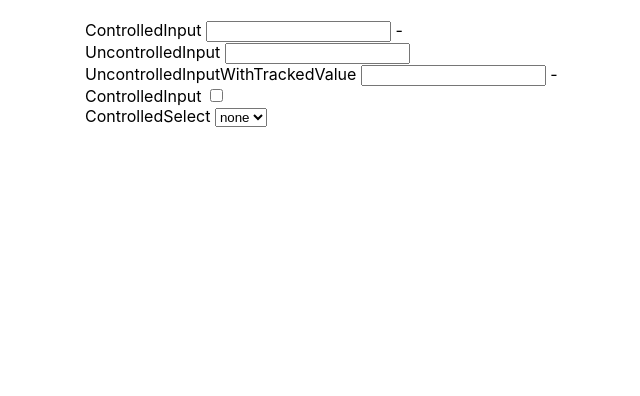
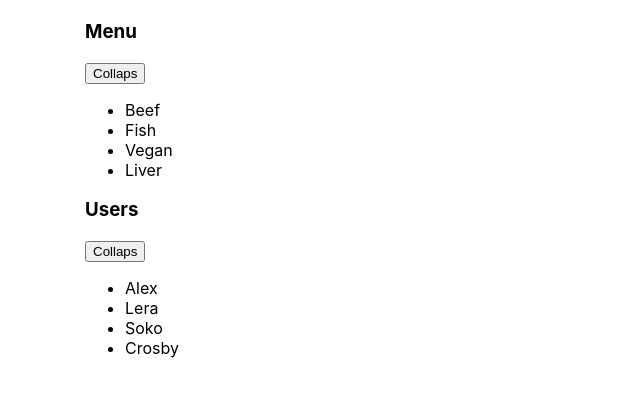
Before and after one commit to aavdienko/ReactTS-kabzda, a React (Create React App) app: page / in a window 1280 px wide. Shown: the top 396 px of the page, without its empty margins (255-895 px from the left). Built offline with nearby package versions, Linux system fonts and the light colour scheme.

Commit message:
Lesson 14. Added array of items to Accordion

```diff
--- a/src/App.tsx
+++ b/src/App.tsx
@@ -1,12 +1,12 @@
 import React, { useState } from 'react';
 import './App.css';
 import Accordion from './components/Accordion/Accordion';
-import { ControlledCheckbox, ControlledInput, ControlledSelect } from './components/ControlledInput';
+import { ControlledCheckbox, ControlledInput, ControlledSelect } from './components/Inputs/ControlledInput';
 import { OnOff } from './components/OnOff/OnOff';
 import Rating, { RatingValuType } from './components/Rating/Rating';
 import { SelfControledAccordion } from './components/SelfControledAccordion/SelfControledAccordion';
 import { SelfControledRaiting } from './components/SelfControledRaiting/SelfControledRaiting';
-import { UncontrolledInput, UncontrolledInputWithTrackedValue } from './components/UncontrolledInput';
+import { UncontrolledInput, UncontrolledInputWithTrackedValue } from './components/Inputs/UncontrolledInput';
 
 
 function App() {
@@ -14,22 +14,29 @@ function App() {
   const [ratingValue, setRatingValue] = useState<RatingValuType>(1)
   const [accordinonCollapsed, setAccordionCollapsed] = useState<boolean>(false)
 
+  const itemsMenu = [
+    {title: 'Beef', value: 1 },
+    {title: 'Fish', value: 1 },
+    {title: 'Vegan', value: 3},
+    {title: 'Liver', value: 4}
+  ]
+  const itemsUsers = [
+    {title: 'Alex', value: 1 },
+    {title: 'Lera', value: 2 },
+    {title: 'Soko', value: 3},
+    {title: 'Crosby', value: 4}
+  ]
+
+  const onclickHandler = (value: any) => {
+    console.log( value < 2 ? `${value} beer please` : `${value} beers please` );
+  }
+
   return (
     <div className={'App'}>
 
-      <ControlledInput value={'bbbb'}/>
-      <UncontrolledInput/>
-      <UncontrolledInputWithTrackedValue />
-      <ControlledCheckbox/>
-      <ControlledSelect/>
-      {/* <OnOff />
-      <OnOff /> */}
-      {/* <OnOff />
-      <OnOff />
-      <OnOff /> */}
-      {/* <SelfControledAccordion title={'Menu'}/>
-      <SelfControledAccordion title={'Users'}/>
-      <SelfControledRaiting/>
+      <SelfControledAccordion title={'Menu'} items={itemsMenu} onclickHandler={onclickHandler}/>
+      <SelfControledAccordion title={'Users'} items={itemsUsers} onclickHandler={onclickHandler}/>
+      {/* <SelfControledRaiting/>
       <SelfControledRaiting/>
       <SelfControledRaiting/> */}
       {/* <OnOff active={false}/> */}
--- a/src/components/SelfControledAccordion/SelfControledAccordion.tsx
+++ b/src/components/SelfControledAccordion/SelfControledAccordion.tsx
@@ -1,9 +1,19 @@
 import React, { useState } from 'react';
+
+type ItemsType = {
+  title: string
+  value: number
+}
+
 
 type AccordionPropsType = {
   title: string
+  items: ItemsType[]
+  onclickHandler: (value: any) => void
   // collapsed: boolean
 }
+
+
 
 export function SelfControledAccordion(props: AccordionPropsType) {
 
@@ -15,7 +25,7 @@ export function SelfControledAccordion(props: AccordionPropsType) {
     <div>
       <AccordionTitle title={props.title} onClick={()=>setColapsed(!collapsed)}/>
       <button onClick={()=> setColapsed(!collapsed)}>{!collapsed ? 'Collaps': 'Uncollaps'}</button>
-      { !collapsed && <AccordionBody />}
+      { !collapsed && <AccordionBody items={props.items} onclickHandler={props.onclickHandler}/>}
     </div>
   );
 }
@@ -31,13 +41,16 @@ function AccordionTitle(props: AccordionTitlePropsType) {
   return <h3 onClick={props.onClick}>{props.title}</h3>;
 }
 
-function AccordionBody() {
+type AccordionBodyPropsType = {
+  items: ItemsType[]
+  onclickHandler: (value: any) => void
+}
+
+function AccordionBody(props: AccordionBodyPropsType) {
   console.log('AccordionBody redering');
   return (
     <ul>
-      <li>1</li>
-      <li>2</li>
-      <li>3</li>
+      {props.items.map((item, index) => <li key={index} onClick={()=>props.onclickHandler(item.value)}>{item.title}</li>)}
     </ul>
   );
 }
```
Also changed, not shown: src/components/Inputs/ControlledInput.tsx (renamed from src/components/ControlledInput.tsx), src/components/Inputs/UncontrolledInput.tsx (renamed from src/components/UncontrolledInput.tsx).
